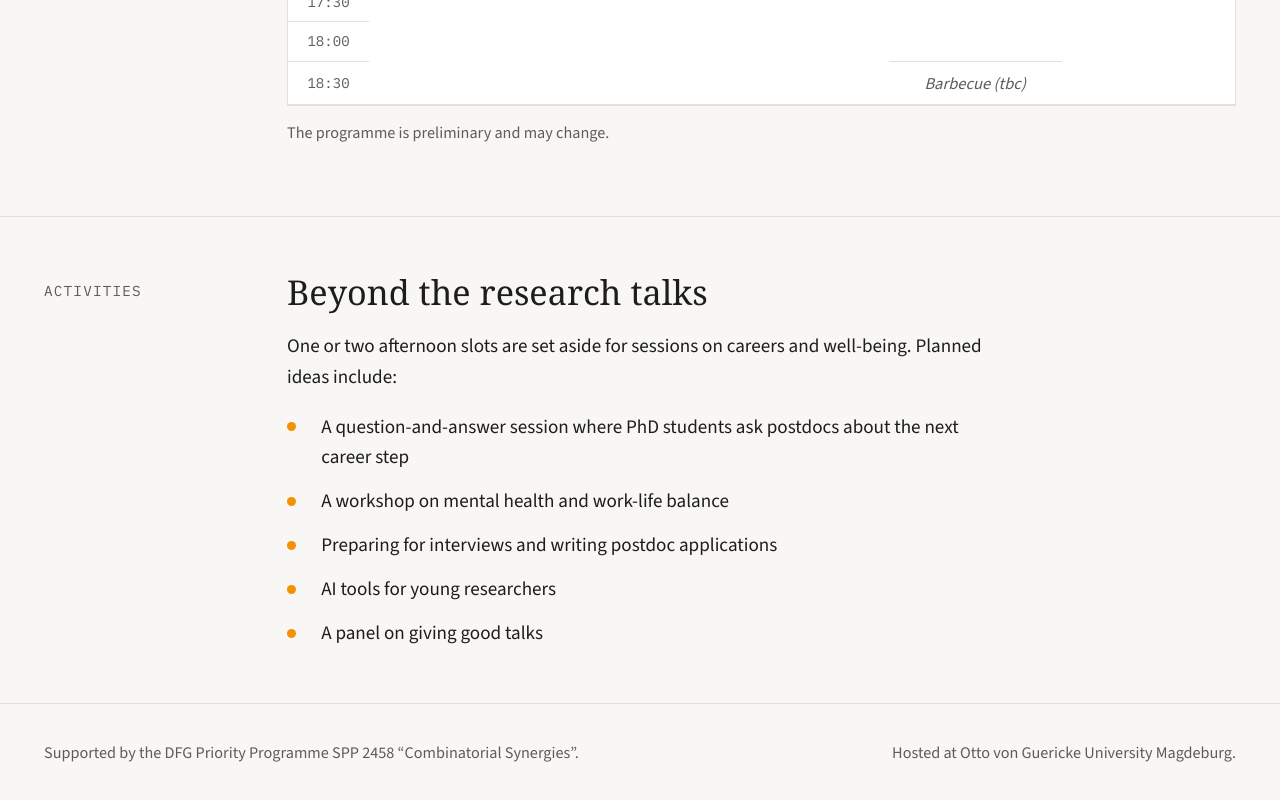
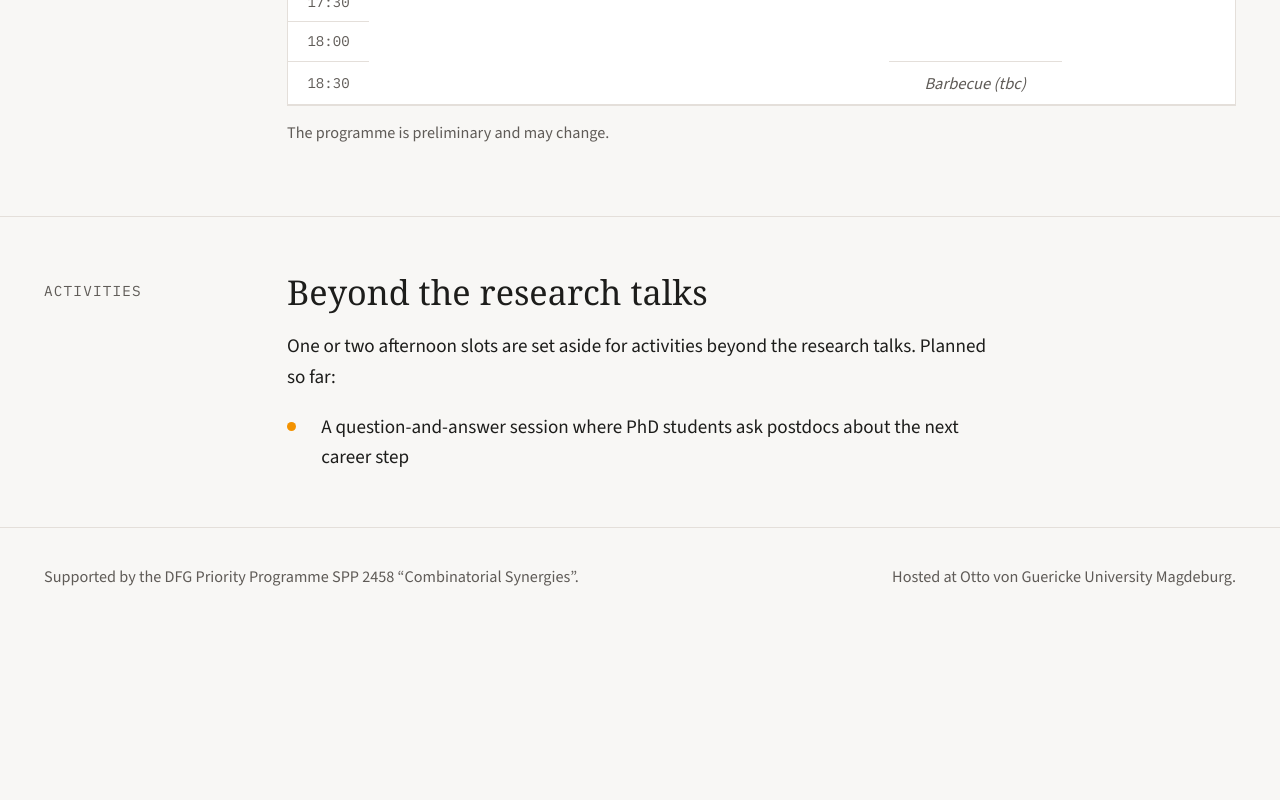
Before and after one commit to yrccs27/yrccs27.github.io, a plain HTML site: page programme.html in a window 1280 px wide. Shown: the part 1229-2029 px from the top of the page. After the commit the page ends 1855 px from the top, so only its background shows below. Drawn offline with nearby package versions, Linux system fonts and the light colour scheme; a web font is replaced by a local one.

Commit message:
Remove unconfirmed activities
Co-Authored-By: Claude Opus 5.5 <noreply@anthropic.com>

```diff
--- a/programme.html
+++ b/programme.html
@@ -91,13 +91,9 @@
     <div class="label">Activities</div>
     <div>
       <h2>Beyond the research talks</h2>
-      <p class="prose">One or two afternoon slots are set aside for sessions on careers and well-being. Planned ideas include:</p>
+      <p class="prose">One or two afternoon slots are set aside for activities beyond the research talks. Planned so far:</p>
       <ul class="list">
         <li>A question-and-answer session where PhD students ask postdocs about the next career step</li>
-        <li>A workshop on mental health and work-life balance</li>
-        <li>Preparing for interviews and writing postdoc applications</li>
-        <li>AI tools for young researchers</li>
-        <li>A panel on giving good talks</li>
       </ul>
     </div>
   </div>
```
